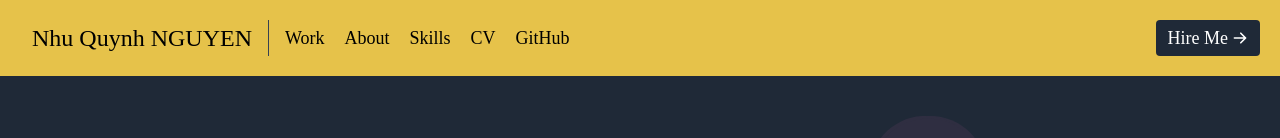
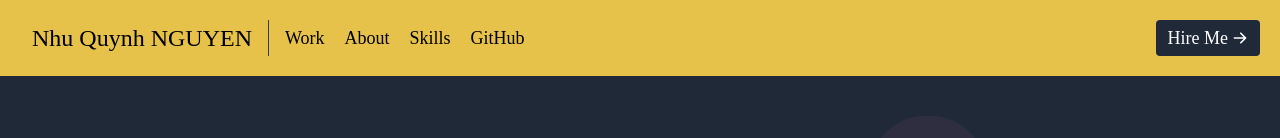
Before and after one commit to quynhnn-vn/react-Portfolio-FrontEnd, a React (Create React App) app: page / in a window 1280 px wide. Shown: the top 138 px of the page. Built offline with nearby package versions, Linux system fonts and the light colour scheme; a web font is replaced by a local one.

Commit message:
Remove CV file

```diff
--- a/src/components/NavBar.js
+++ b/src/components/NavBar.js
@@ -1,5 +1,4 @@
 import { ArrowRightIcon } from "@heroicons/react/solid";
-import CV from "../CV-NhuQuynhNGUYEN.pdf";
 import React from "react";
 
 export function NavBar() {
@@ -19,9 +18,6 @@ export function NavBar() {
           <a href="#skills" className="mr-5 text-lg hover:text-gray-400">
             Skills
           </a>
-          <a href={CV} target="pdf-frame" className="mr-5 text-lg hover:text-gray-400">
-            CV
-          </a>
           <a href="https://github.com/quynhnn-vn/" target="_blank" rel="noopener noreferrer" className="mr-5 text-lg hover:text-gray-400">
             GitHub
         </a>
```
